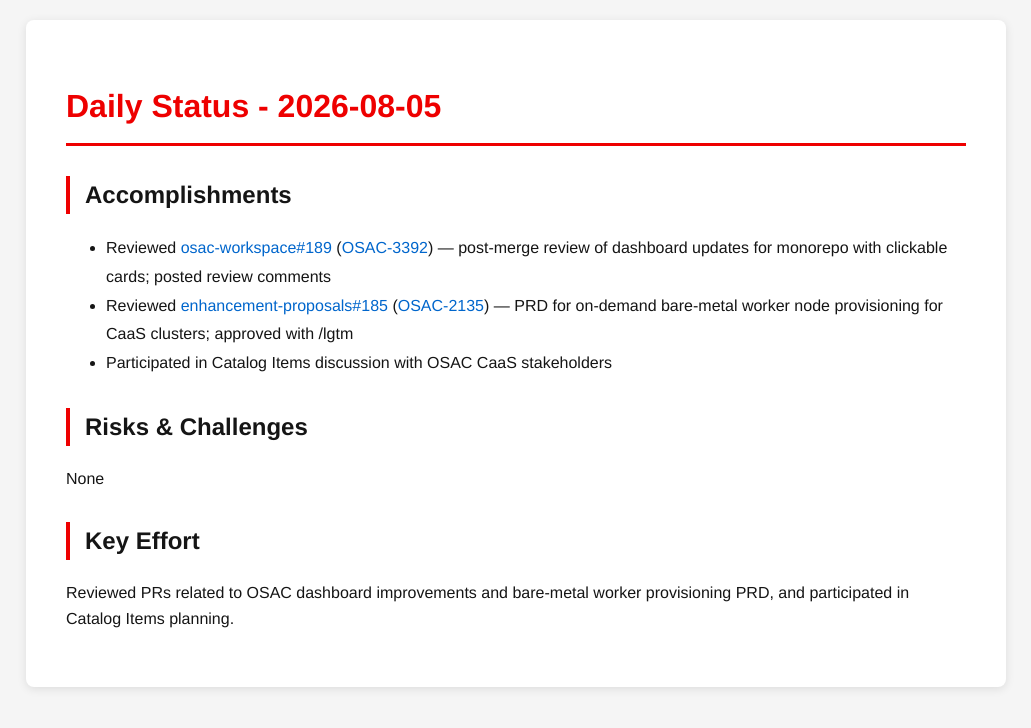
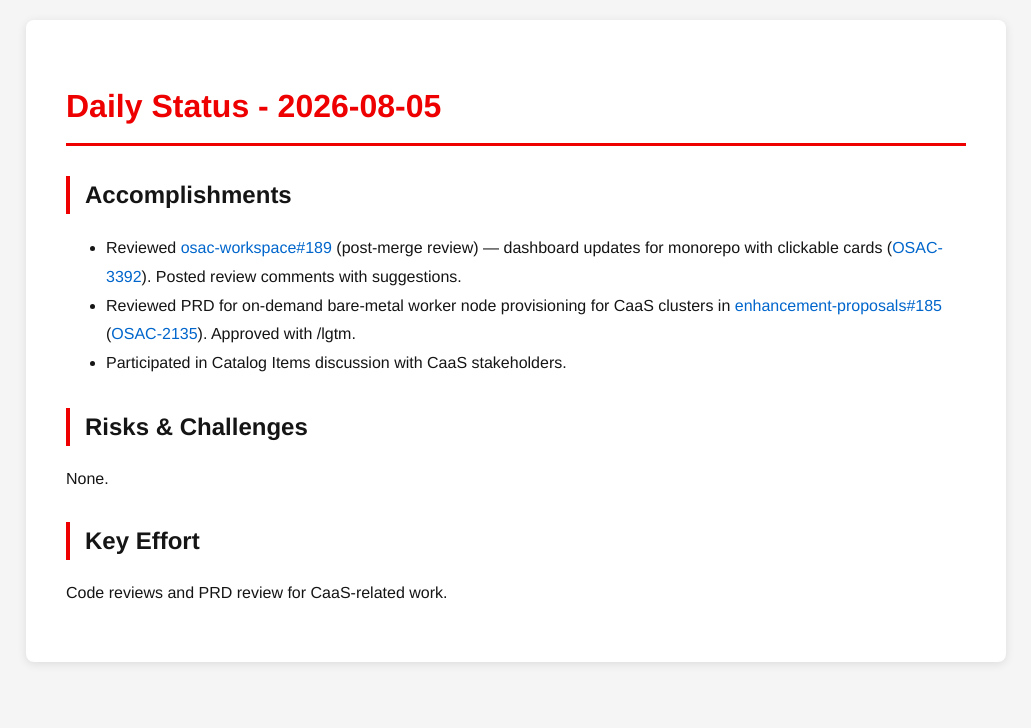
Before and after one commit to tzvatot/daily-status, a Jekyll site: the page built from 2026-08-05.md, in a window 1280 px wide. Shown: the top 728 px of the page, without its empty margins (124-1155 px from the left). Built offline with Jekyll 4.4.1, drawn with Linux system fonts in a browser that asks for light colours.

Commit message:
Daily status update - 2026-08-05

```diff
--- a/2026-08-05.md
+++ b/2026-08-05.md
@@ -7,12 +7,12 @@
 # Daily Status - 2026-08-05
 
 ## Accomplishments
-- Reviewed [osac-workspace#189](https://github.com/osac-project/osac-workspace/pull/189) ([OSAC-3392](https://redhat.atlassian.net/browse/OSAC-3392)) — post-merge review of dashboard updates for monorepo with clickable cards; posted review comments
-- Reviewed [enhancement-proposals#185](https://github.com/osac-project/enhancement-proposals/pull/185) ([OSAC-2135](https://redhat.atlassian.net/browse/OSAC-2135)) — PRD for on-demand bare-metal worker node provisioning for CaaS clusters; approved with /lgtm
-- Participated in Catalog Items discussion with OSAC CaaS stakeholders
+- Reviewed [osac-workspace#189](https://github.com/osac-project/osac-workspace/pull/189) (post-merge review) — dashboard updates for monorepo with clickable cards ([OSAC-3392](https://redhat.atlassian.net/browse/OSAC-3392)). Posted review comments with suggestions.
+- Reviewed PRD for on-demand bare-metal worker node provisioning for CaaS clusters in [enhancement-proposals#185](https://github.com/osac-project/enhancement-proposals/pull/185) ([OSAC-2135](https://redhat.atlassian.net/browse/OSAC-2135)). Approved with /lgtm.
+- Participated in Catalog Items discussion with CaaS stakeholders.
 
 ## Risks & Challenges
-None
+None.
 
 ## Key Effort
-Reviewed PRs related to OSAC dashboard improvements and bare-metal worker provisioning PRD, and participated in Catalog Items planning.
+Code reviews and PRD review for CaaS-related work.
```
